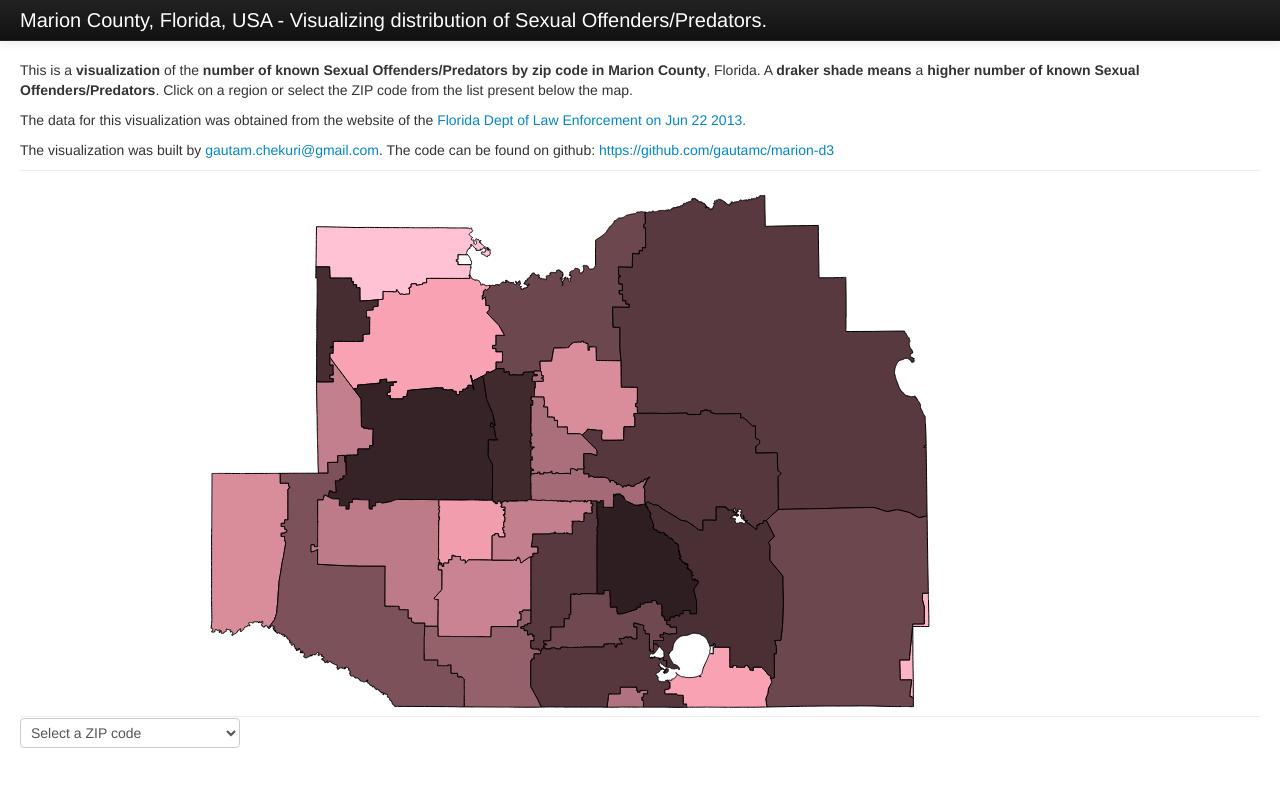
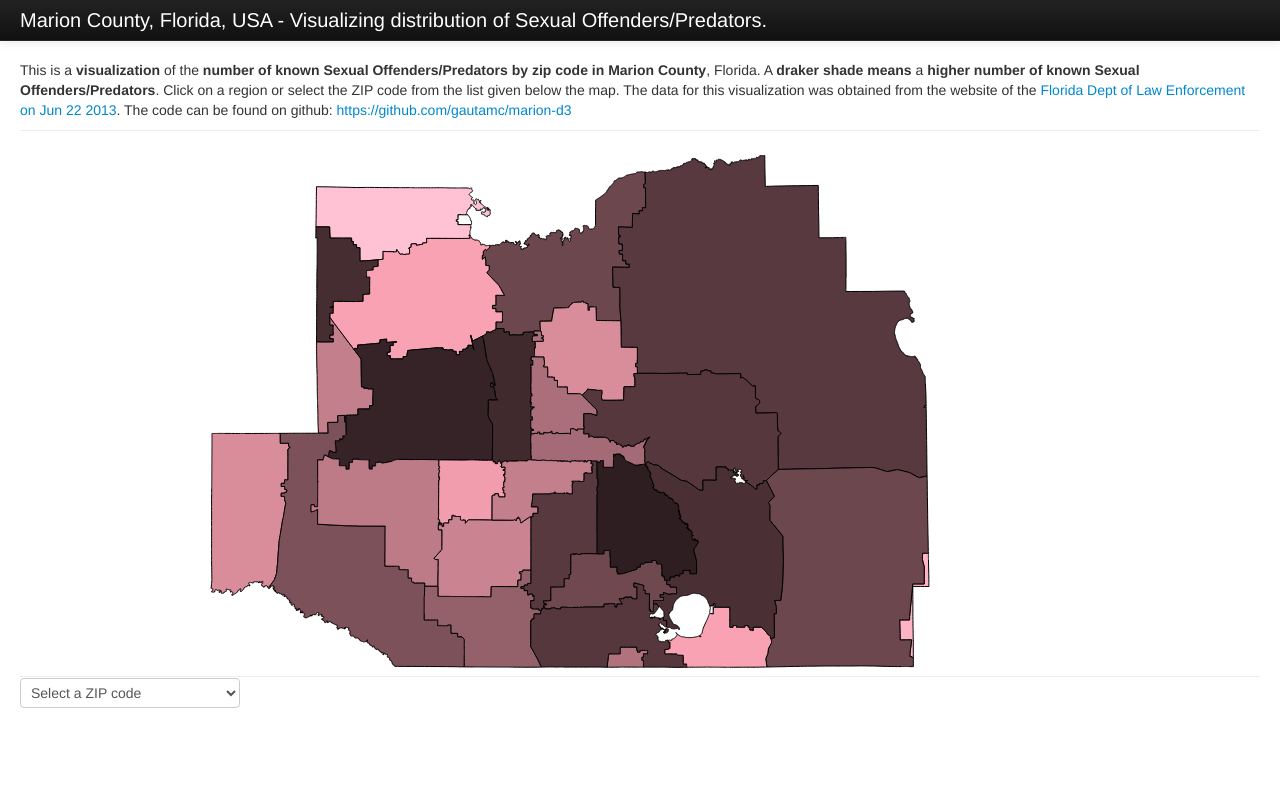
Before and after one commit to gautamc/marion-d3, a plain HTML site: page index.html in a window 1280 px wide. Drawn offline with Linux system fonts and the light colour scheme.

Commit message:
minor ui changes

```diff
--- a/css/overrides.css
+++ b/css/overrides.css
@@ -71,7 +71,7 @@ div.html-overlay {
 }
 
 .offender {
-  float: left; clear: none; height:225px;
+  float: left; clear: none; height:225px; max-width: 325px;
   border-right: 1px solid black; border-top: 1px solid black;
   margin-right: 5px; margin-top: 5px; margin-bottom: 5px;
 }
--- a/index.html
+++ b/index.html
@@ -47,9 +47,7 @@
 
       <div class="row-fluid">
 	<div class="span12">
-	  <p>This is a <b>visualization</b> of the <b>number of known Sexual Offenders/Predators by zip code in Marion County</b>, Florida. A <b>draker shade means</b> a <b>higher number of known Sexual Offenders/Predators</b>. Click on a region or select the ZIP code from the list present below the map.</p>
-	  <p>The data for this visualization was obtained from the website of the <a href="http://offender.fdle.state.fl.us/offender/homepage.do" target="_blank">Florida Dept of Law Enforcement on Jun 22 2013.</a></p>
-	  <p>The visualization was built by <a href="http://blog.quineloop.com/" target="_blank">gautam.chekuri@gmail.com</a>. The code can be found on github: <a href="https://github.com/gautamc/marion-d3" target="_blank">https://github.com/gautamc/marion-d3</a></p>
+	  <p>This is a <b>visualization</b> of the <b>number of known Sexual Offenders/Predators by zip code in Marion County</b>, Florida. A <b>draker shade means</b> a <b>higher number of known Sexual Offenders/Predators</b>. Click on a region or select the ZIP code from the list given below the map. The data for this visualization was obtained from the website of the <a href="http://offender.fdle.state.fl.us/offender/homepage.do" target="_blank">Florida Dept of Law Enforcement on Jun 22 2013</a>. The code can be found on github: <a href="https://github.com/gautamc/marion-d3" target="_blank">https://github.com/gautamc/marion-d3</a></p>
 	</div>
       </div>
 
```
